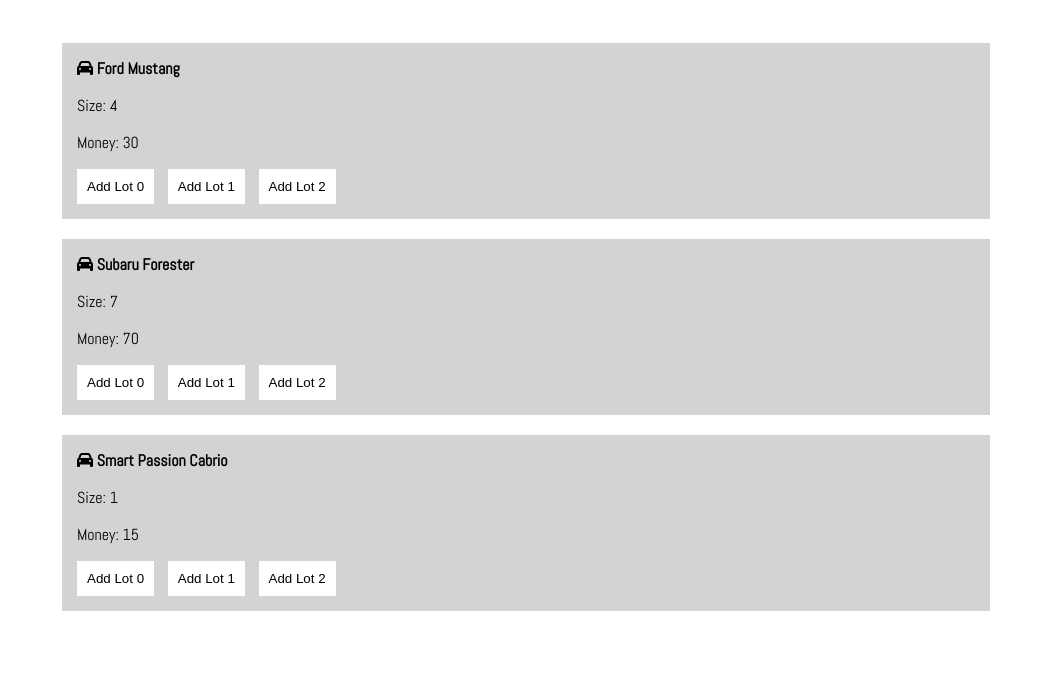
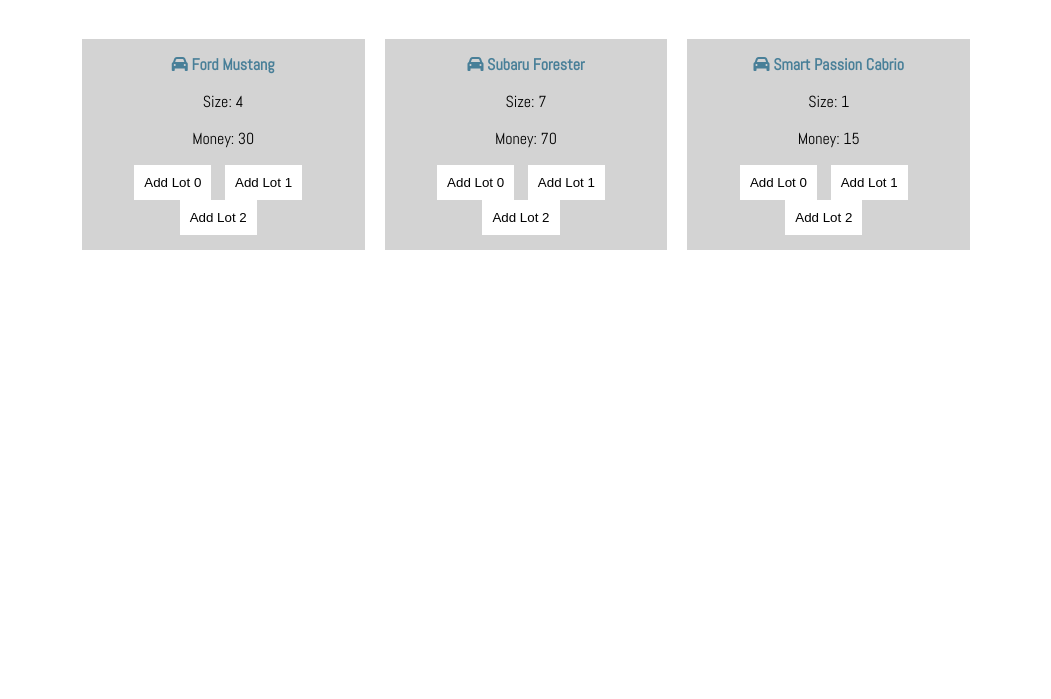
Before and after one commit to Michelcalex/parking-lot, a plain HTML site: page index.html in a window 1280 px wide. Shown: the part 101-800 px from the top of the page, without its empty margins (114-1165 px from the left). Drawn offline with nearby package versions, Linux system fonts and the light colour scheme; files that its build step writes are made by us from their sources; no server answers.

Commit message:
Updated favicon, made li for cars smaller and styled some background and text elements.

```diff
--- a/css/style.scss
+++ b/css/style.scss
@@ -1,7 +1,12 @@
 $primary-bkgd-color: lightgrey;
-$secondary-bkgd-color: white;
+$secondary-bkgd-color: #CBE9E2;
+$tertiary-bkgd-color: #487F98;
+$primary-txt-color: #487F98;
+$secondary-txt-color: #AEB2B5;
+$header-txt-color: #68ABC4;
 $primary-header-font: 'Monoton', cursive;
 $primary-txt-font: 'Abel', sans-serif;
+
 
 
 body {
@@ -16,15 +21,17 @@
         margin: 0 auto;
         padding: 20px;
         font-weight: normal;
+        color: $primary-txt-color;
     }
 
     #lot-info {
         display: flex;
-        width: 75%;
-        background-color: $primary-bkgd-color;
+        width: 50%;
+        background-color: $tertiary-bkgd-color;
         margin-right: auto;
         margin-left: auto;
         justify-content: space-around;
+        padding: 0;
 
             li {
                 background-color: $secondary-bkgd-color;
@@ -37,25 +44,23 @@
 
     #car-info {
         display: flex;
-        flex-direction: column;
         padding: 0;
-        width: 75%;
-        margin: 20px auto;
+        justify-content: center;
 
         li {
             background-color: $primary-bkgd-color;
             list-style: none;
             margin: 10px;
             padding: 15px;
+            width: 20%;
+            text-align: center;
 
-                // p:nth-child(1){
-
-                // }
 
                 p:nth-child(-n+2){
                     display: inline-block;
                     margin: 0px;
                     font-weight: bold;
+                    color: $primary-txt-color;
                 }
 
                 button {
@@ -67,7 +72,7 @@
                 }
 
                 button:hover {
-                    background-color: darkgray;
+                    background-color: $secondary-bkgd-color;
                     border-width: 0px;
                     border: 2px;
                 }
```
Also changed, not shown: images/favicon-car.ico.
